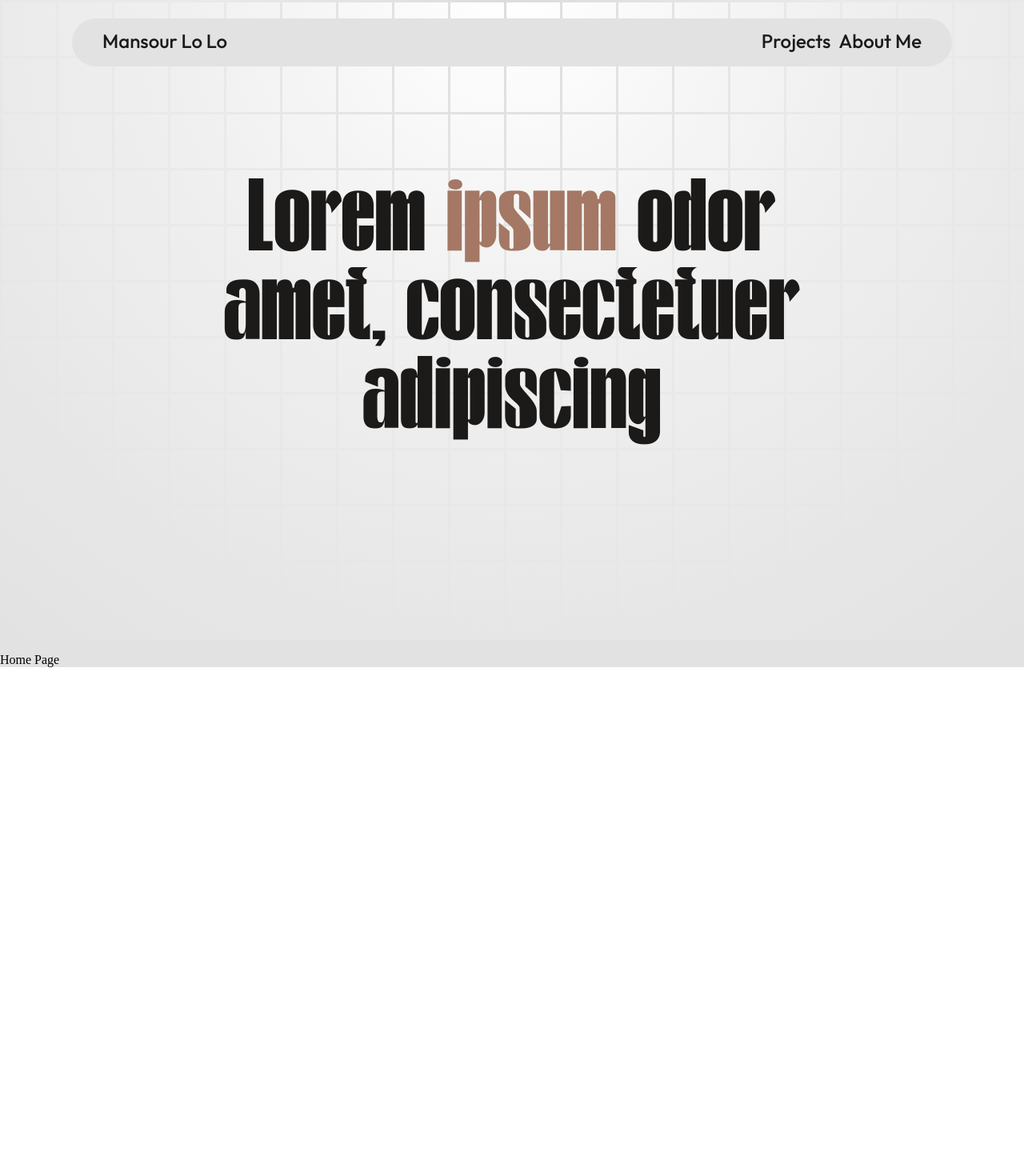
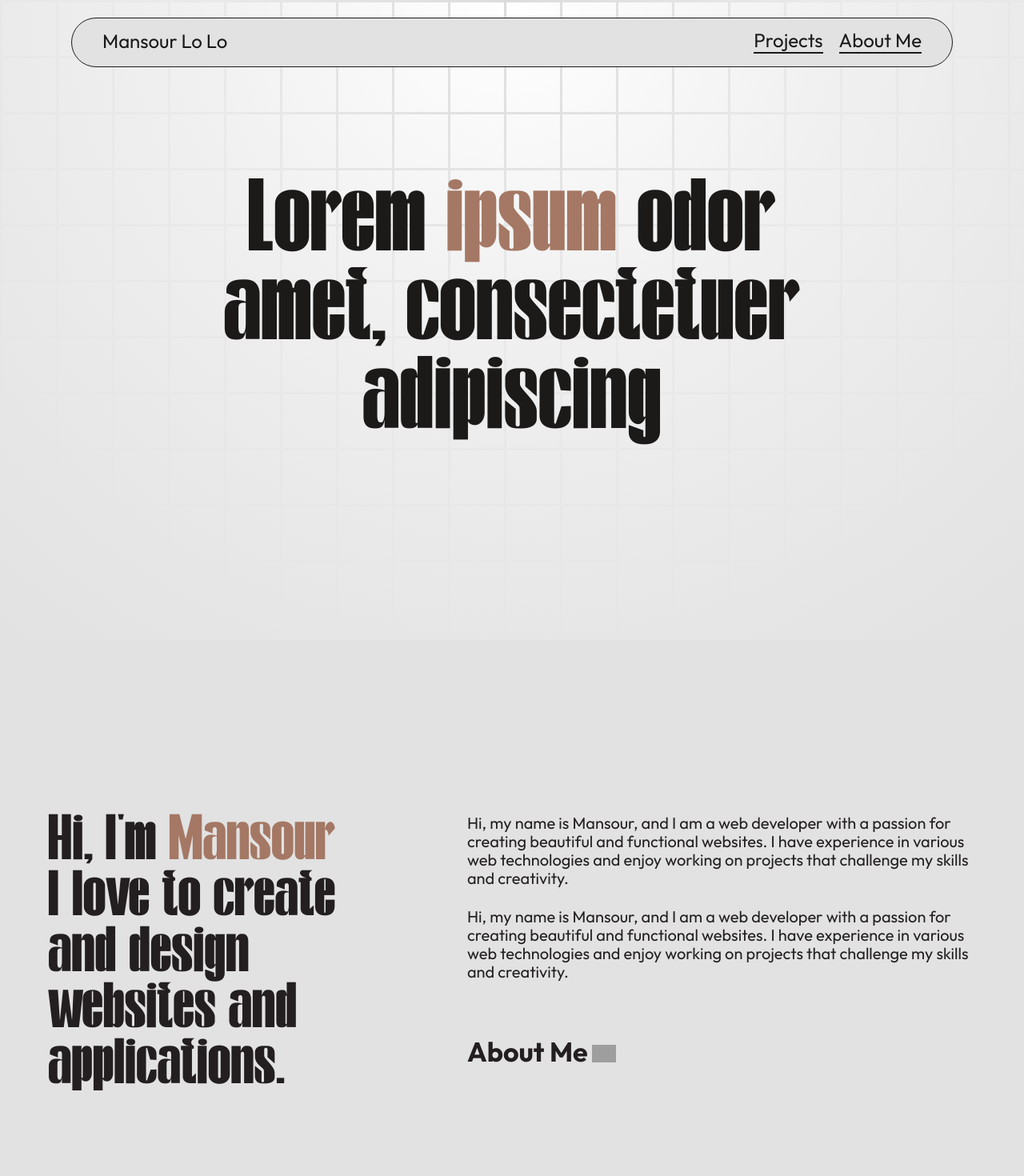
Before and after one commit to mansulol/my-portfolio, a React (Vite) app: page /home in a window 1280 px wide. Shown: the top 1470 px of the page at 80% size. Before the commit the page ends 850 px from the top, so only its background shows below. Built offline with nearby package versions, Linux system fonts and the light colour scheme; grey boxes are pictures that could not be loaded.

Commit message:
Adding all fonts and my info section

```diff
--- a/src/components/header/Header.scss
+++ b/src/components/header/Header.scss
@@ -19,6 +19,7 @@
         align-items: center;
         border-radius: 999px;
         padding: 18px 38px;
+        border: 1px solid $color-default-black;
 
         .text-name-portfolio {
             @include font-h5-regular($color-default-black);
@@ -28,7 +29,7 @@
     ul {
         display: flex;
         justify-content: end;
-        gap: 10px;
+        gap: 20px;
 
         li {
             list-style: none;
@@ -38,6 +39,14 @@
                 @include font-h5-regular($color-default-black);
 
             }
+
+            a::after {
+                content: "";
+                display: block;
+                width: 100%;
+                height: 2px;
+                background-color: $color-default-black;
+            }
         }
     }
 }
--- /dev/null
+++ b/src/components/myInfo/MyInfo.scss
@@ -0,0 +1,49 @@
+@import "/src/styles/global.scss";
+
+#section-my-info {
+   width: 100%;
+   min-height: 600px;
+   display: flex;
+   align-items: center;
+   justify-content: center;
+   background-color: var(--color-secondary);
+   gap: 60px;
+   padding: 100px 0;
+
+   .container-my-name {
+      margin: 0 30px 0 60px;
+
+      .text-my-name-my-info {
+         @include font-h2-bold();
+
+         span {
+            color: $primary-color;
+         }
+      }
+   }
+
+   .container-more-about-me {
+      margin: 0 60px 0 30px;
+      display: flex;
+      flex-direction: column;
+      gap: 25px;
+
+      article {
+         @include font-h6-regular();
+      }
+
+      .more-about-me-container{
+         display: flex;
+         gap: 5px;
+
+         .text-more-about-me-title {
+            @include font-h4-bold();
+         }
+         img{
+            width: 30px;
+            object-fit: contain;
+         }
+      }
+
+   }
+}
--- /dev/null
+++ b/src/components/myInfo/MyInfo.tsx
@@ -0,0 +1,30 @@
+import "./MyInfo.scss"
+
+export default function MyInfo() {
+   return (
+      <section id="section-my-info">
+         <div className="container-my-name">
+            <h4 className="text-my-name-my-info">
+               Hi, I'm <span className="my-name">Mansour</span>
+               <br />
+               I love to create and design websites and applications.
+            </h4>
+         </div>
+         <div className="container-more-about-me">
+            <article className="more-about-me-1">
+               Hi, my name is Mansour, and I am a web developer with a passion for creating beautiful and functional websites. I have experience in various web technologies and enjoy working on projects that challenge my skills and creativity.
+            </article>
+            <article className="more-about-me-2">
+               Hi, my name is Mansour, and I am a web developer with a passion for creating beautiful and functional websites. I have experience in various web technologies and enjoy working on projects that challenge my skills and creativity.
+            </article>
+            <div className="more-about-me-container">
+               <h4 className="text-more-about-me-title">
+                  About Me
+               </h4>
+               <img src="https://cdn-icons-png.flaticon.com/512/6941/6941884.png " alt="Img top left arrow" />
+
+            </div>
+         </div>
+      </section>
+   )
+}
--- a/src/pages/home/Home.tsx
+++ b/src/pages/home/Home.tsx
@@ -4,6 +4,7 @@ import Hero from '@components/hero/Hero'
 
 // Styles
 import './Home.scss'
+import MyInfo from '@components/myInfo/MyInfo'
 
 export default function Home() {
     return (
@@ -11,6 +12,8 @@ export default function Home() {
             <Header />
             <Hero />
 
+            <MyInfo />
+
             <p> Home Page </p>
 
         </div>
--- a/src/styles/typography.scss
+++ b/src/styles/typography.scss
@@ -1,64 +1,238 @@
-// Font Sizes
+// src/styles/_typography.scss
+
+// ------------------------------------
+// Font Sizes (Variables SASS)
+// ------------------------------------
 $font-size-H1: 96px;
 $font-size-H2: 60px;
 $font-size-H3: 48px;
 $font-size-H4: 34px;
 $font-size-H5: 24px;
 $font-size-H6: 20px;
+$font-size-Headline: 34px;
+$font-size-Body: 14px;
 $font-size-Subtitle: 16px;
-$font-size-Body: 14px;
-$font-size-subtle: 12px;
-$font-size-caption: 10px;
-$font-size-footnote: 8px;
+$font-size-Caption: 10px;
+$font-size-Footnote: 8px;
 
-// Fonts
+
+// ------------------------------------
+// Font Families (Variables SASS)
+// ------------------------------------
 $font-primary: "Outfit",
 sans-serif;
 $font-secondary: "Kontes",
 sans-serif;
 
-// Font Styles
-@mixin font-h1-bold($fontcolor) {
-   font-family: $font-secondary;
+
+// ------------------------------------
+// Font Styles Mixins
+// ------------------------------------
+
+// H1 (Kontes)
+@mixin font-h1-bold($fontcolor: var(--color-text)) {
+   font-family: $font-secondary; // Kontes
    font-size: $font-size-H1;
    font-weight: 800;
    color: $fontcolor;
 }
 
-;
+@mixin font-h1-regular($fontcolor: var(--color-text)) {
+   font-family: $font-secondary; // Kontes
+   font-size: $font-size-H1;
+   font-weight: 400;
+   color: $fontcolor;
+}
 
-@mixin font-h4-bold($fontcolor) {
-   font-family: $font-primary;
-   font-size: $font-size-H4;
+
+// H2 (Kontes)
+@mixin font-h2-bold($fontcolor: var(--color-text)) {
+   font-family: $font-secondary; // Kontes
+   font-size: $font-size-H2;
    font-weight: 800;
    color: $fontcolor;
 }
 
-;
-
-@mixin font-h4-regular($fontcolor) {
-   font-family: $font-primary;
-   font-size: $font-size-H4;
-   font-weight: 500;
+@mixin font-h2-regular($fontcolor: var(--color-text)) {
+   font-family: $font-secondary; // Kontes
+   font-size: $font-size-H2;
+   font-weight: 400;
    color: $fontcolor;
 }
 
-;
 
-@mixin font-h5-bold($fontcolor) {
-   font-family: $font-primary;
-   font-size: $font-size-H5;
+// H3 (Kontes)
+@mixin font-h3-bold($fontcolor: var(--color-text)) {
+   font-family: $font-secondary; // Kontes
+   font-size: $font-size-H3;
    font-weight: 800;
    color: $fontcolor;
 }
 
-;
-
-@mixin font-h5-regular($fontcolor) {
-   font-family: $font-primary;
-   font-size: $font-size-H5;
-   font-weight: 500;
+@mixin font-h3-regular($fontcolor: var(--color-text)) {
+   font-family: $font-secondary; // Kontes
+   font-size: $font-size-H3;
+   font-weight: 400;
    color: $fontcolor;
 }
 
-;
+
+// H4 (Outfit) - "Bold", "Regular", "Light"
+@mixin font-h4-bold($fontcolor: var(--color-text)) {
+   font-family: $font-primary; // Outfit
+   font-size: $font-size-H4;
+   font-weight: 700; // Outfit Bold
+   color: $fontcolor;
+}
+
+@mixin font-h4-regular($fontcolor: var(--color-text)) {
+   font-family: $font-primary; // Outfit
+   font-size: $font-size-H4;
+   font-weight: 400; // Outfit Regular
+   color: $fontcolor;
+}
+
+@mixin font-h4-light($fontcolor: var(--color-text)) {
+   font-family: $font-primary; // Outfit
+   font-size: $font-size-H4;
+   font-weight: 300; // Outfit Light
+   color: $fontcolor;
+}
+
+@mixin font-h5-bold($fontcolor: var(--color-text)) {
+   font-family: $font-primary; // Outfit
+   font-size: $font-size-H5;
+   font-weight: 700; // Outfit Bold
+   color: $fontcolor;
+}
+
+@mixin font-h5-regular($fontcolor: var(--color-text)) {
+   font-family: $font-primary; // Outfit
+   font-size: $font-size-H5;
+   font-weight: 400; // Outfit Regular
+   color: $fontcolor;
+}
+
+@mixin font-h5-light($fontcolor: var(--color-text)) {
+   font-family: $font-primary; // Outfit
+   font-size: $font-size-H5;
+   font-weight: 300; // Outfit Light
+   color: $fontcolor;
+}
+
+
+// H6 (Outfit) - "Bold", "Regular", "Light"
+@mixin font-h6-bold($fontcolor: var(--color-text)) {
+   font-family: $font-primary; // Outfit
+   font-size: $font-size-H6;
+   font-weight: 700; // Outfit Bold
+   color: $fontcolor;
+}
+
+@mixin font-h6-regular($fontcolor: var(--color-text)) {
+   font-family: $font-primary; // Outfit
+   font-size: $font-size-H6;
+   font-weight: 400; // Outfit Regular
+   color: $fontcolor;
+}
+
+@mixin font-h6-light($fontcolor: var(--color-text)) {
+   font-family: $font-primary; // Outfit
+   font-size: $font-size-H6;
+   font-weight: 300; // Outfit Light
+   color: $fontcolor;
+}
+
+
+// Headline (Outfit) - "Bold", "Regular", "Light"
+@mixin font-headline-bold($fontcolor: var(--color-text)) {
+   font-family: $font-primary; // Outfit
+   font-size: $font-size-Headline;
+   font-weight: 700; // Outfit Bold
+   color: $fontcolor;
+}
+
+@mixin font-headline-regular($fontcolor: var(--color-text)) {
+   font-family: $font-primary; // Outfit
+   font-size: $font-size-Headline;
+   font-weight: 400; // Outfit Regular
+   color: $fontcolor;
+}
+
+@mixin font-headline-light($fontcolor: var(--color-text)) {
+   font-family: $font-primary; // Outfit
+   font-size: $font-size-Headline;
+   font-weight: 300; // Outfit Light
+   color: $fontcolor;
+}
+
+
+// Body (Outfit) - "Bold", "Regular", "Light"
+@mixin font-body-bold($fontcolor: var(--color-text)) {
+   font-family: $font-primary; // Outfit
+   font-size: $font-size-Body;
+   font-weight: 700; // Outfit Bold
+   color: $fontcolor;
+}
+
+@mixin font-body-regular($fontcolor: var(--color-text)) {
+   font-family: $font-primary; // Outfit
+   font-size: $font-size-Body;
+   font-weight: 400; // Outfit Regular
+   color: $fontcolor;
+}
+
+@mixin font-body-light($fontcolor: var(--color-text)) {
+   font-family: $font-primary; // Outfit
+   font-size: $font-size-Body;
+   font-weight: 300; // Outfit Light
+   color: $fontcolor;
+}
+
+
+// Subtitle (Outfit) - "Bold", "Regular"
+@mixin font-subtitle-bold($fontcolor: var(--color-text)) {
+   font-family: $font-primary; // Outfit
+   font-size: $font-size-Subtitle;
+   font-weight: 700; // Outfit Bold
+   color: $fontcolor;
+}
+
+@mixin font-subtitle-regular($fontcolor: var(--color-text)) {
+   font-family: $font-primary; // Outfit
+   font-size: $font-size-Subtitle;
+   font-weight: 400; // Outfit Regular
+   color: $fontcolor;
+}
+
+
+// Caption (Outfit) - "Bold", "Regular"
+@mixin font-caption-bold($fontcolor: var(--color-text)) {
+   font-family: $font-primary; // Outfit
+   font-size: $font-size-Caption;
+   font-weight: 700; // Outfit Bold
+   color: $fontcolor;
+}
+
+@mixin font-caption-regular($fontcolor: var(--color-text)) {
+   font-family: $font-primary; // Outfit
+   font-size: $font-size-Caption;
+   font-weight: 400; // Outfit Regular
+   color: $fontcolor;
+}
+
+
+// Footnote (Outfit) - "Bold", "Regular"
+@mixin font-footnote-bold($fontcolor: var(--color-text)) {
+   font-family: $font-primary; // Outfit
+   font-size: $font-size-Footnote;
+   font-weight: 700; // Outfit Bold
+   color: $fontcolor;
+}
+
+@mixin font-footnote-regular($fontcolor: var(--color-text)) {
+   font-family: $font-primary; // Outfit
+   font-size: $font-size-Footnote;
+   font-weight: 400; // Outfit Regular
+   color: $fontcolor;
+}
```
